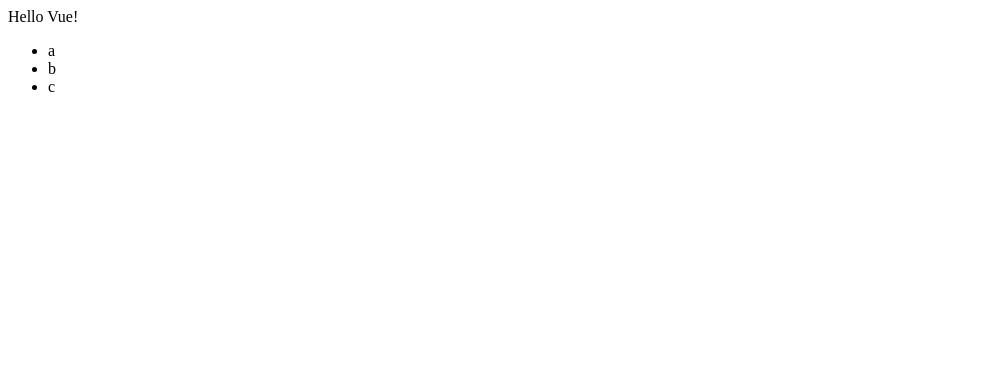
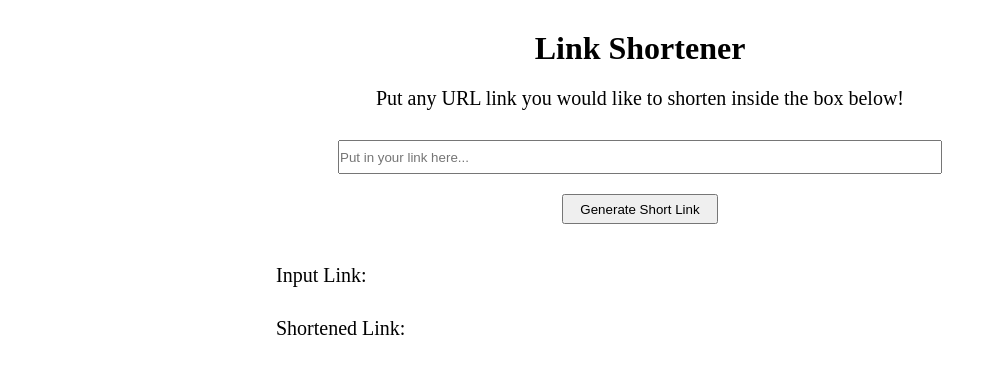
Before and after one commit to kentahayashi0810/Link-shortener-website, a plain HTML site: page index.html in a window 1280 px wide. Shown: the whole page, without its empty margins (0-997 px from the left). Drawn offline with nearby package versions, Linux system fonts and the light colour scheme.

Commit message:
Added Link shortening feature & styles

```diff
--- a/index.html
+++ b/index.html
@@ -1,10 +1,14 @@
 <!DOCTYPE html>
 <html lang="ja">
+
 <head>
   <meta charset="UTF-8">
   <meta name="viewport" content="width=device-width, initial-scale=1.0">
   <title>Link shortener website</title>
 </head>
+
+<link rel="stylesheet" href="style.css">
+
 <body>
 
 
@@ -17,10 +21,16 @@
   </script>
 
   <div id="app">
-    <span v-show="isActive">{{ message }}</span>
-    <ul>
-      <li v-for="item in array">{{item}}</li>
-    </ul>
+    <div class="inner">
+      <h1>Link Shortener</h1>
+      <p>Put any URL link you would like to shorten inside the box below!</p>
+      <input type="text" v-model="inputUrl" placeholder="Put in your link here...">
+      <button @click="shortenURL">Generate Short Link</button>
+      <p v-show="isSuccessful" class="success">Success!</p>
+      <p v-show="isFail" class="fail">Oops... Something went wrong...</p>
+      <p class="link flex"><span>Input Link: </span>{{inputUrl}}</a></p>
+      <p class="link flex"><span>Shortened Link: </span><a :href="returnedUrl">{{returnedUrl}}</a></p>
+    </div>
   </div>
 
   <script type="module">
@@ -31,10 +41,41 @@
         return {
           message: 'Hello Vue!',
           isActive: true,
-          array: ["a", "b", "c"]
+          array: ["a", "b", "c"],
+          inputUrl: "",
+          returnedUrl: "",
+          isSuccessful: null,
+          isFail: null
+        }
+      },
+      methods: {
+        async shortenURL() {
+          const requestURL = "https://api-ssl.bitly.com/v4/shorten";
+          const longURL = this.inputUrl;
+          const options = {
+            method: 'POST',
+            headers: {
+              'Authorization': 'Bearer 967cccd98a5d0ea7e9408406aae817ae0582c4de',
+              'Content-Type': 'application/json'
+            },
+            body: JSON.stringify({ "long_url": `${longURL}`, "domain": "bit.ly" })
+          };
+
+          const response = await fetch(requestURL, options);
+          if (response.ok) {
+            const data = await response.json();
+            this.returnedUrl = data.link;
+            this.isSuccessful = true;
+            this.isFail = false;
+          } else {
+            this.isFail = true;
+            this.isSuccessful = false;
+          }
+
         }
       }
     }).mount('#app')
   </script>
 </body>
+
 </html>
--- /dev/null
+++ b/style.css
@@ -0,0 +1,56 @@
+* {
+  margin: 0;
+  padding: 0;
+  text-decoration: none;
+}
+.inner {
+  max-width: calc(600px + 10%);
+  margin: 0 auto;
+  padding: 0 5%;
+
+  & h1 {
+    text-align: center;
+    margin-top: 30px;
+    margin-bottom: 20px;
+  }
+
+  & p {
+    text-align: center;
+    font-size: 20px;
+    margin-bottom: 30px;
+  }
+
+  & input {
+    display: block;
+    margin: 0 auto;
+    max-width: 600px;
+    height: 30px;
+    width: 100%;
+    margin-bottom: 20px;
+  }
+
+  & button {
+    display: block;
+    margin: 0 auto;
+    height: 30px;
+    padding: 5px 16px;
+    margin-bottom: 40px;
+    cursor: pointer;
+  }
+
+  & p:is(.link) {
+    text-align: left;
+  }
+
+  .success {
+    color: green;
+  }
+  .fail {
+    color: red;
+  }
+  .flex {
+    & span {
+      display: block;
+    }
+  }
+}
```
